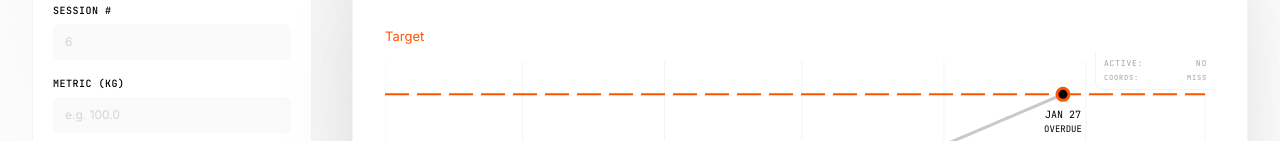
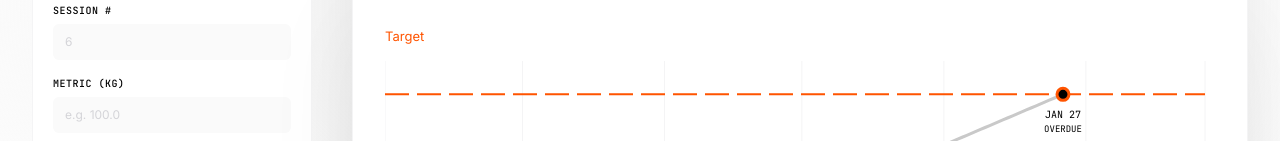
Before and after one commit to takeight/plateau-lift-calculator, a React (Vite) app in the folder repos/plateau-lift-calculator/: page / in a window 1280 px wide. Shown: the part 395-536 px from the top of the page. Built offline with nearby package versions, Linux system fonts and the light colour scheme.

Commit message:
vercel bug fix 1.1

```diff
--- a/repos/plateau-lift-calculator/src/App.tsx
+++ b/repos/plateau-lift-calculator/src/App.tsx
@@ -563,18 +563,6 @@ export default function App() {
               </div>
 
               <div className={cn("flex-1 w-full min-h-[300px] relative select-none", hoverState.isActive ? "cursor-crosshair" : "cursor-default")}>
-                {/* Debug UI */}
-                <div className="absolute top-0 right-0 bg-white/90 backdrop-blur-sm text-[8px] font-mono px-2 py-1.5 rounded-bl-lg border-l border-b border-[#F4F4F5] z-[100] pointer-events-none text-[#A1A1AA] flex flex-col gap-1 uppercase tracking-widest min-w-[120px]">
-                  <div className="flex justify-between">
-                    <span>Active:</span>
-                    <span className={hoverState.isActive ? "text-[#FF4C00] font-bold" : ""}>{hoverState.isActive ? 'YES' : 'NO'}</span>
-                  </div>
-                  <div className="flex justify-between text-[7px]">
-                    <span>Coords:</span>
-                    <span>{hoverState.isActive ? `${Math.round(hoverState.x)},${Math.round(hoverState.y)}` : 'MISS'}</span>
-                  </div>
-                </div>
-
                 {/* Custom Target Label */}
                 <div className="absolute left-0 top-0 -mt-6 text-[13px] text-[#FF5400] z-10 pointer-events-none select-none">Target</div>
 
```
